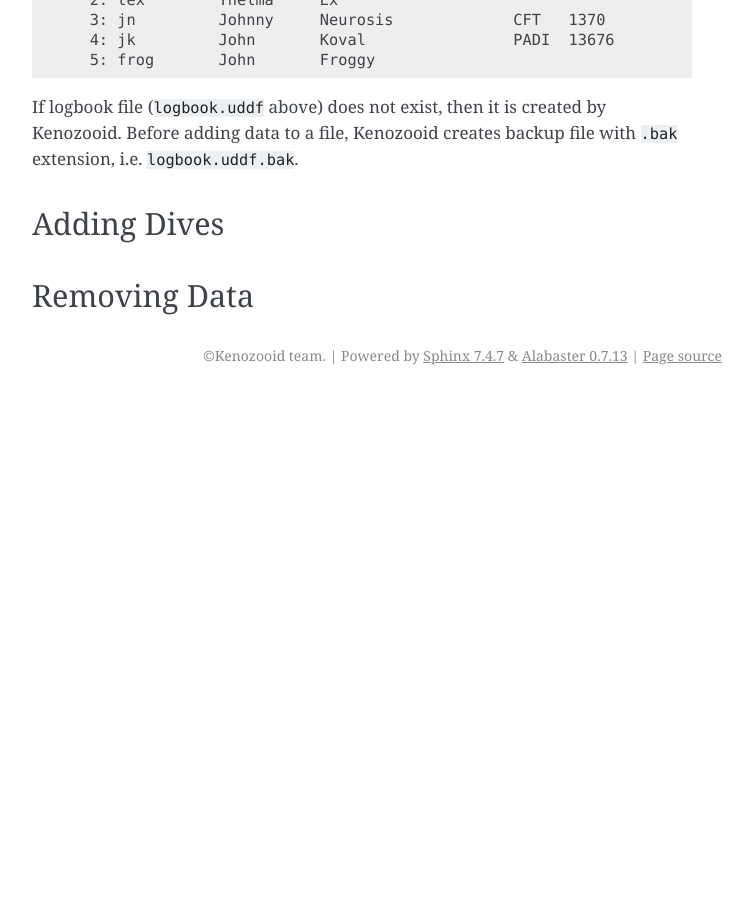
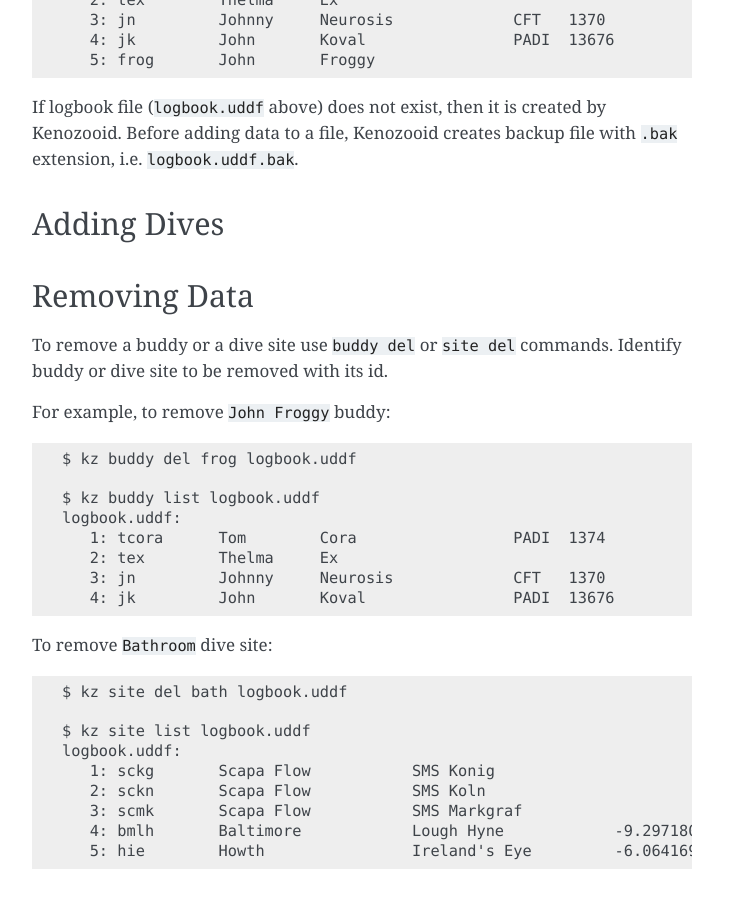
Before and after one commit to gitGNU/gnu_kenozooid, a Sphinx documentation site: the page built from doc/user/logbook.rst, in a window 1280 px wide and 900 px high, scrolled down 3198 px. Shown: the whole window, without its empty margins (388-1140 px from the left). Built offline with Sphinx 7.4.7, drawn with Linux system fonts in a browser that asks for light colours; before the commit the page ends 3593 px from its top, so only the background shows below that.

Commit message:
- described buddy and dive site data removal from logbook file in user   manual

```diff
--- a/doc/user/logbook.rst
+++ b/doc/user/logbook.rst
@@ -159,5 +159,31 @@ Adding Dives
 
 Removing Data
 -------------
+To remove a buddy or a dive site use ``buddy del`` or ``site del``
+commands. Identify buddy or dive site to be removed with its id.
+
+For example, to remove ``John Froggy`` buddy::
+
+    $ kz buddy del frog logbook.uddf
+
+    $ kz buddy list logbook.uddf
+    logbook.uddf:
+       1: tcora      Tom        Cora                 PADI  1374
+       2: tex        Thelma     Ex
+       3: jn         Johnny     Neurosis             CFT   1370
+       4: jk         John       Koval                PADI  13676
+
+
+To remove ``Bathroom`` dive site::
+
+    $ kz site del bath logbook.uddf
+
+    $ kz site list logbook.uddf
+    logbook.uddf:
+       1: sckg       Scapa Flow           SMS Konig
+       2: sckn       Scapa Flow           SMS Koln
+       3: scmk       Scapa Flow           SMS Markgraf
+       4: bmlh       Baltimore            Lough Hyne            -9.29718000, 51.5008090
+       5: hie        Howth                Ireland's Eye         -6.06416900, 53.4083170
 
 .. vim: sw=4:et:ai
```
Also changed, not shown: 1 other file.
